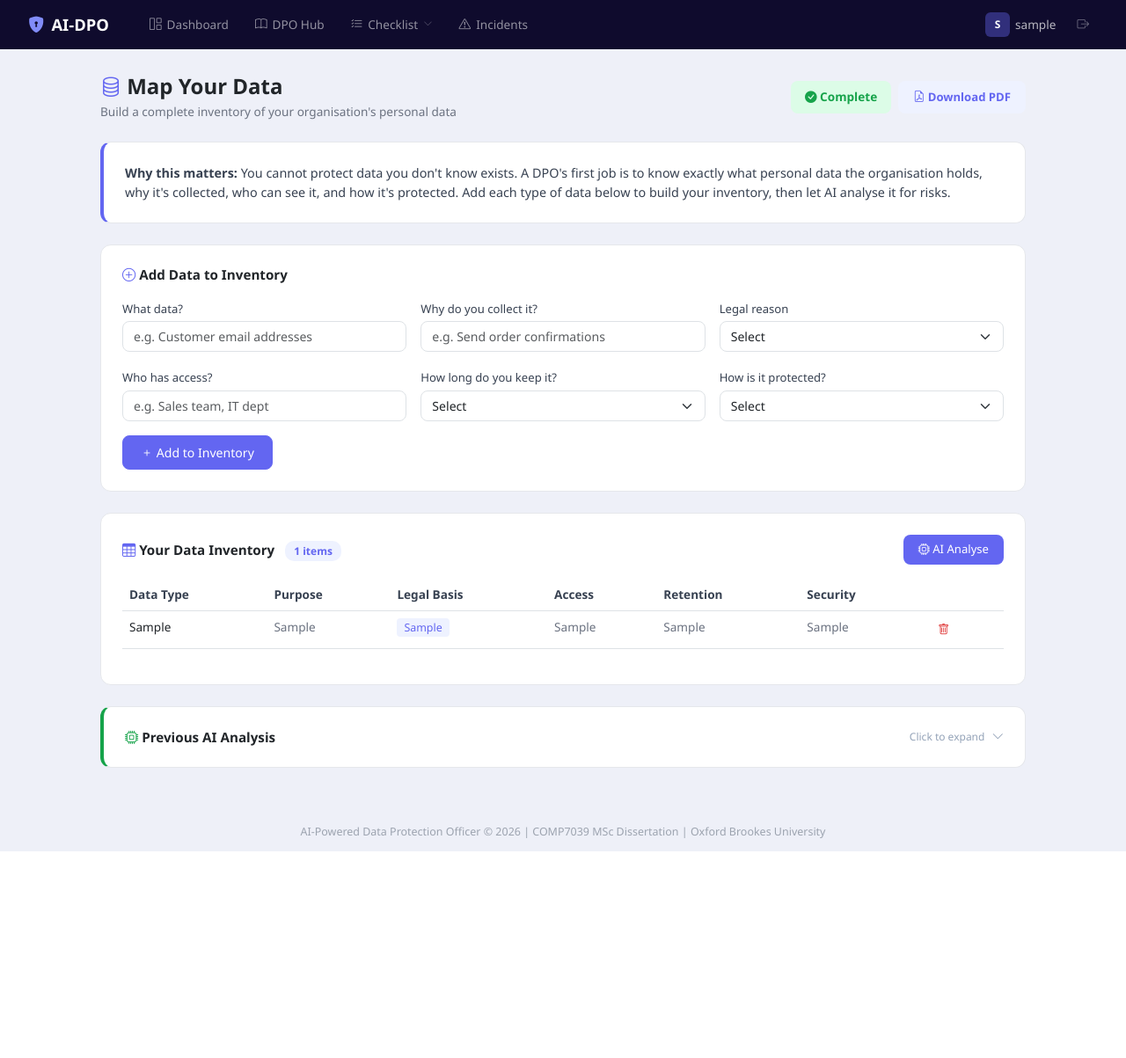
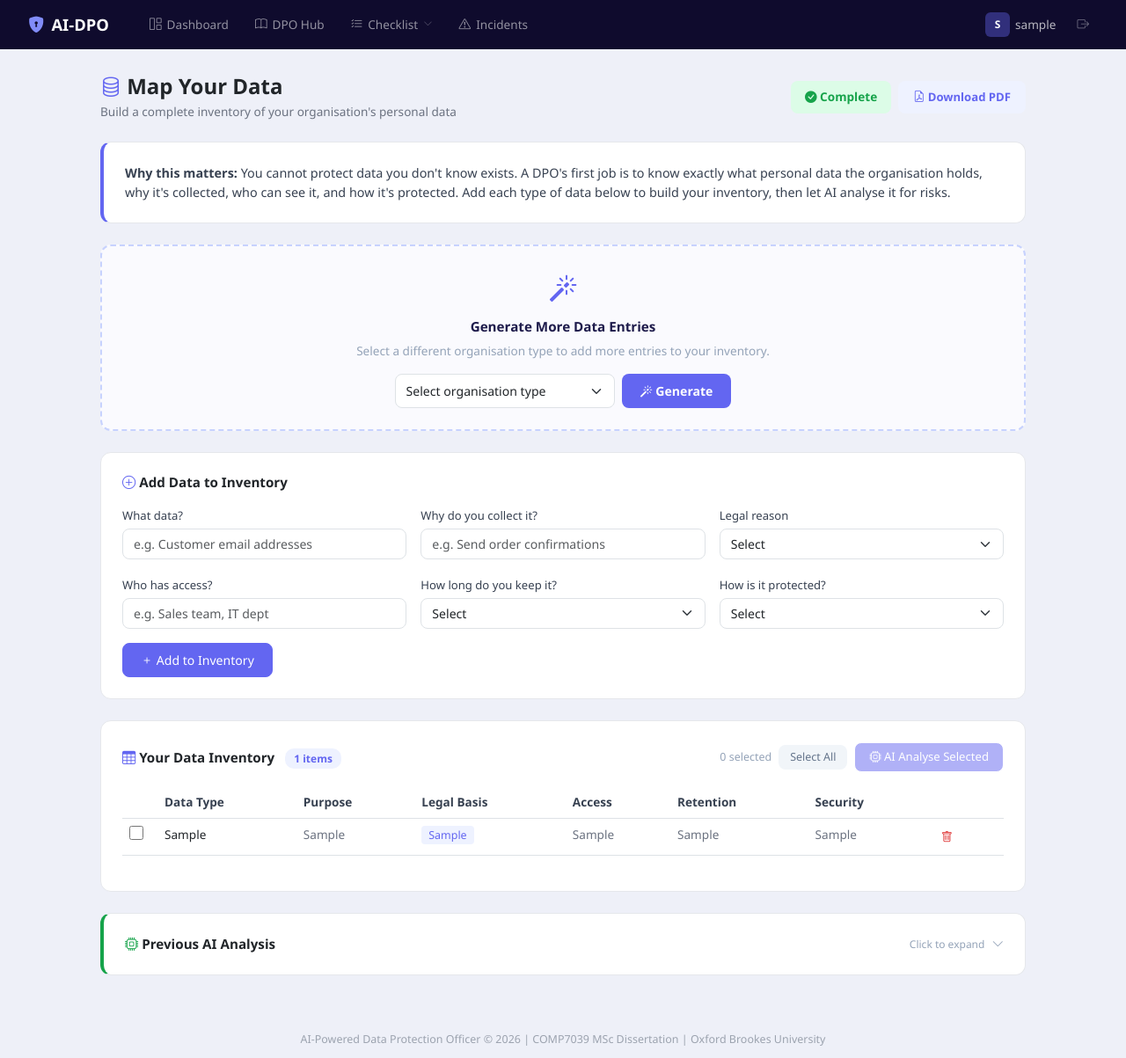
Before and after one commit to khusigit11/AI-powered-DPO, a Flask app: page /task/ropa in a window 1280 px wide. Shown: the whole page at 88% size. Before the commit the page ends 968 px from the top, so only its background shows below. Run offline with Flask 3, Linux system fonts and the light colour scheme; a user stored in the database is signed in; tables that the repository leaves empty hold one stand-in row (values such as "Sample post").

Commit message:
Updated Task 1 with checkboxes, generate, and delete fixes

```diff
--- a/app/routes.py
+++ b/app/routes.py
@@ -232,46 +232,59 @@ def task_ropa():
             db.session.commit()
             flash('Data entry added to your inventory.', 'success')
 
-        # user wants ai to analyse their whole inventory
+        # user wants ai to analyse selected entries from their inventory
         elif action == 'analyse':
             from app.utils.ai_api import ask_claude
 
-            # build a summary of everything in their inventory
+            selected_ids = request.form.getlist('selected_records')
+
+            # if specific entries selected use those, otherwise analyse everything
+            if selected_ids:
+                selected_records = ROPARecord.query.filter(
+                    ROPARecord.id.in_(selected_ids),
+                    ROPARecord.user_id == current_user.id
+                ).all()
+            else:
+                selected_records = records
+
+            if not selected_records:
+                flash('No entries to analyse.', 'warning')
+                return redirect(url_for('main.task_ropa'))
+
+            # build a summary of the selected entries
             inventory_text = ""
-            for r in records:
+            for r in selected_records:
                 inventory_text += f"- Data: {r.data_categories}, Purpose: {r.purpose}, Lawful Basis: {r.lawful_basis}, Access: {r.data_recipients}, Retention: {r.retention_period}, Security: {r.security_measures}\n"
 
             prompt = f"""You are a Data Protection Officer reviewing an organisation's data inventory.
 
-Here is their current data inventory:
+Here are the selected data entries to analyse ({len(selected_records)} items):
 {inventory_text}
 
-Analyse this inventory and provide:
-1. A brief summary of what data they hold
+Analyse these entries and provide:
+1. A brief summary of what data is held
 2. Any gaps or missing information you notice
 3. Risk areas that need attention (high risk items)
-4. Specific recommendations to improve their data protection
-5. Whether any data types might need additional security measures
+4. Specific recommendations to improve data protection
+5. Whether any data types need additional security measures
 
-Keep it practical and actionable. Use plain English, no legal jargon."""
+Keep it practical and actionable. Use plain English."""
 
             ai_result = ask_claude(prompt)
 
-            # mark task as complete since they have entries and ran analysis
+            # mark task as complete
             if task and not task.completed:
                 task.completed = True
                 task.completed_at = datetime.utcnow()
                 task.ai_response = ai_result
 
             db.session.commit()
-            flash('AI analysis complete. Task marked as done.', 'success')
+            flash(f'AI analysis complete for {len(selected_records)} entries. Task marked as done.', 'success')
 
-            # reload records after changes
             records = ROPARecord.query.filter_by(user_id=current_user.id).all()
             return render_template('tasks/ropa.html', task=task, records=records, ai_analysis=ai_result)
 
         # user wants to delete an entry
-                # user wants to delete an entry - also clears old analysis since data changed
         elif action == 'delete':
             record_id = request.form.get('record_id')
             record = ROPARecord.query.get(record_id)
@@ -280,8 +293,7 @@ Keep it practical and actionable. Use plain English, no legal jargon."""
 
                 # check if inventory is now empty
                 remaining = ROPARecord.query.filter_by(user_id=current_user.id).count()
-                if remaining <= 1:  # this one is about to be deleted
-                    # reset the task since there's no data left to analyse
+                if remaining <= 1:
                     if task:
                         task.completed = False
                         task.completed_at = None
@@ -290,7 +302,7 @@ Keep it practical and actionable. Use plain English, no legal jargon."""
                 db.session.commit()
                 flash('Entry removed. Run AI Analyse again when your inventory is updated.', 'info')
 
-                    # ai generates a starter inventory based on organisation type
+        # ai generates a starter inventory based on organisation type
         elif action == 'generate':
             from app.utils.ai_api import ask_claude
             org_type = request.form.get('org_type', '')
@@ -676,6 +688,43 @@ Also provide:
                 db.session.delete(sar)
                 db.session.commit()
                 flash('Request removed.', 'info')
+
+                # simulate a realistic incoming request
+        elif action == 'simulate':
+            from app.utils.ai_api import ask_claude
+            from datetime import timedelta
+
+            prompt = """Generate a realistic data subject request from a fictional person. Respond in this EXACT format (fields separated by |):
+
+NAME | EMAIL | TYPE | DETAILS
+
+Rules:
+- NAME: a realistic British name
+- EMAIL: a realistic email address
+- TYPE: must be one of: Access - see what data you hold, Deletion - remove all my data, Correction - fix incorrect data, Portability - give me a copy of my data, Objection - stop processing my data
+- DETAILS: 1-2 sentences explaining what they specifically want, written as if the person is emailing the company
+
+Give exactly 1 line. No extra text."""
+
+            ai_result = ask_claude(prompt)
+
+            parts = [p.strip() for p in ai_result.strip().split('|')]
+            if len(parts) == 4:
+                deadline = datetime.utcnow() + timedelta(days=30)
+                new_request = SARRequest(
+                    user_id=current_user.id,
+                    requester_name=parts[0],
+                    requester_email=parts[1],
+                    request_type=parts[2],
+                    request_details=parts[3],
+                    deadline=deadline,
+                    status='pending'
+                )
+                db.session.add(new_request)
+                db.session.commit()
+                flash(f'Simulated request from {parts[0]} received. 30-day countdown started.', 'success')
+            else:
+                flash('Could not generate a request. Try again.', 'warning')
 
         return redirect(url_for('main.task_sar'))
 
--- a/app/templates/tasks/ropa.html
+++ b/app/templates/tasks/ropa.html
@@ -35,13 +35,17 @@
     </p>
 </div>
 
-<!-- auto-generate inventory - only shows when inventory is empty -->
-{% if not records %}
+<!-- auto-generate inventory - always visible -->
 <div class="card p-4 mb-4" style="border: 2px dashed #c7d2fe; background: #fafafe;">
     <div class="text-center">
         <i class="bi bi-magic" style="font-size: 2rem; color: #6366f1;"></i>
+        {% if not records %}
         <h5 style="font-weight: 600; font-size: 0.95rem; margin-top: 10px; color: #1e1b4b;">Quick Start — Auto-Generate Inventory</h5>
         <p style="color: #94a3b8; font-size: 0.85rem; margin-bottom: 16px;">Select your organisation type and AI will generate a starter inventory. You can edit or delete entries afterwards.</p>
+        {% else %}
+        <h5 style="font-weight: 600; font-size: 0.95rem; margin-top: 10px; color: #1e1b4b;">Generate More Data Entries</h5>
+        <p style="color: #94a3b8; font-size: 0.85rem; margin-bottom: 16px;">Select a different organisation type to add more entries to your inventory.</p>
+        {% endif %}
         <form method="POST" class="d-flex justify-content-center gap-2 flex-wrap">
             <input type="hidden" name="action" value="generate">
             <select name="org_type" class="form-select" required style="border-radius: 8px; font-size: 0.88rem; max-width: 250px;">
@@ -57,12 +61,11 @@
                 <option value="Non-profit or Charity">Non-profit / Charity</option>
             </select>
             <button type="submit" class="btn" style="background: #6366f1; color: white; border-radius: 8px; padding: 8px 20px; font-size: 0.88rem; font-weight: 600;">
-                <i class="bi bi-magic"></i> Generate Inventory
+                <i class="bi bi-magic"></i> Generate
             </button>
         </form>
     </div>
 </div>
-{% endif %}
 
 <!-- add new data entry manually -->
 <div class="card p-4 mb-4">
@@ -138,12 +141,15 @@
             {% endif %}
         </h5>
         {% if records | length >= 1 %}
-        <form method="POST" style="display: inline;">
-            <input type="hidden" name="action" value="analyse">
-            <button type="submit" class="btn btn-sm" style="background: #6366f1; color: white; border-radius: 8px; font-size: 0.82rem; padding: 6px 16px;">
-                <i class="bi bi-cpu"></i> AI Analyse
+        <div class="d-flex gap-2 align-items-center">
+            <span id="selectedCount" style="font-size: 0.78rem; color: #94a3b8;">0 selected</span>
+            <button type="button" onclick="selectAll()" class="btn btn-sm" style="background: #f1f5f9; color: #64748b; border-radius: 8px; font-size: 0.78rem; padding: 4px 12px;">
+                Select All
             </button>
-        </form>
+            <button type="button" onclick="submitAnalyse()" class="btn btn-sm" style="background: #6366f1; color: white; border-radius: 8px; font-size: 0.82rem; padding: 6px 16px; opacity: 0.5;" id="analyseBtn" disabled>
+                <i class="bi bi-cpu"></i> AI Analyse Selected
+            </button>
+        </div>
         {% endif %}
     </div>
 
@@ -152,6 +158,7 @@
         <table class="table" style="font-size: 0.85rem;">
             <thead>
                 <tr style="background: #f8f9fb;">
+                    <th style="width: 40px;"></th>
                     <th style="font-weight: 600; color: #374151;">Data Type</th>
                     <th style="font-weight: 600; color: #374151;">Purpose</th>
                     <th style="font-weight: 600; color: #374151;">Legal Basis</th>
@@ -164,6 +171,9 @@
             <tbody>
                 {% for record in records %}
                 <tr>
+                    <td>
+                        <input type="checkbox" class="record-check" value="{{ record.id }}" onchange="updateCount()" style="width: 16px; height: 16px; cursor: pointer; accent-color: #6366f1;">
+                    </td>
                     <td style="font-weight: 500;">{{ record.data_categories }}</td>
                     <td style="color: #6b7280;">{{ record.purpose }}</td>
                     <td>
@@ -175,13 +185,9 @@
                     <td style="color: #6b7280;">{{ record.retention_period }}</td>
                     <td style="color: #6b7280;">{{ record.security_measures }}</td>
                     <td>
-                        <form method="POST" style="display: inline;">
-                            <input type="hidden" name="action" value="delete">
-                            <input type="hidden" name="record_id" value="{{ record.id }}">
-                            <button type="submit" class="btn btn-sm" style="color: #dc2626; font-size: 0.8rem; padding: 2px 8px;" title="Remove">
-                                <i class="bi bi-trash"></i>
-                            </button>
-                        </form>
+                        <button type="button" onclick="deleteRecord({{ record.id }})" class="btn btn-sm" style="color: #dc2626; font-size: 0.8rem; padding: 2px 8px;" title="Remove">
+                            <i class="bi bi-trash"></i>
+                        </button>
                     </td>
                 </tr>
                 {% endfor %}
@@ -196,7 +202,18 @@
     {% endif %}
 </div>
 
-<!-- ai analysis - collapsible -->
+<!-- hidden forms for delete and analyse -->
+<form method="POST" id="deleteForm" style="display: none;">
+    <input type="hidden" name="action" value="delete">
+    <input type="hidden" name="record_id" id="deleteRecordId">
+</form>
+
+<form method="POST" id="analyseForm" style="display: none;">
+    <input type="hidden" name="action" value="analyse">
+    <div id="analyseInputs"></div>
+</form>
+
+<!-- ai analysis collapsible -->
 {% if ai_analysis %}
 <div class="card mb-4" style="border-left: 4px solid #16a34a;">
     <div class="d-flex justify-content-between align-items-center p-4" style="cursor: pointer;" data-bs-toggle="collapse" data-bs-target="#aiAnalysis">
@@ -235,4 +252,42 @@
 </div>
 {% endif %}
 
+<!-- javascript -->
+<script>
+    function updateCount() {
+        const checked = document.querySelectorAll('.record-check:checked').length;
+        document.getElementById('selectedCount').textContent = checked + ' selected';
+        const btn = document.getElementById('analyseBtn');
+        btn.disabled = checked === 0;
+        btn.style.opacity = checked > 0 ? '1' : '0.5';
+    }
+
+    function selectAll() {
+        const checkboxes = document.querySelectorAll('.record-check');
+        const allChecked = Array.from(checkboxes).every(c => c.checked);
+        checkboxes.forEach(c => c.checked = !allChecked);
+        updateCount();
+    }
+
+    function deleteRecord(id) {
+        if (confirm('Remove this entry?')) {
+            document.getElementById('deleteRecordId').value = id;
+            document.getElementById('deleteForm').submit();
+        }
+    }
+
+    function submitAnalyse() {
+        const container = document.getElementById('analyseInputs');
+        container.innerHTML = '';
+        document.querySelectorAll('.record-check:checked').forEach(cb => {
+            const input = document.createElement('input');
+            input.type = 'hidden';
+            input.name = 'selected_records';
+            input.value = cb.value;
+            container.appendChild(input);
+        });
+        document.getElementById('analyseForm').submit();
+    }
+</script>
+
 {% endblock %}
```
Also changed, not shown: app/templates/tasks/sar.html (+22 -7 lines), 10 other files.
